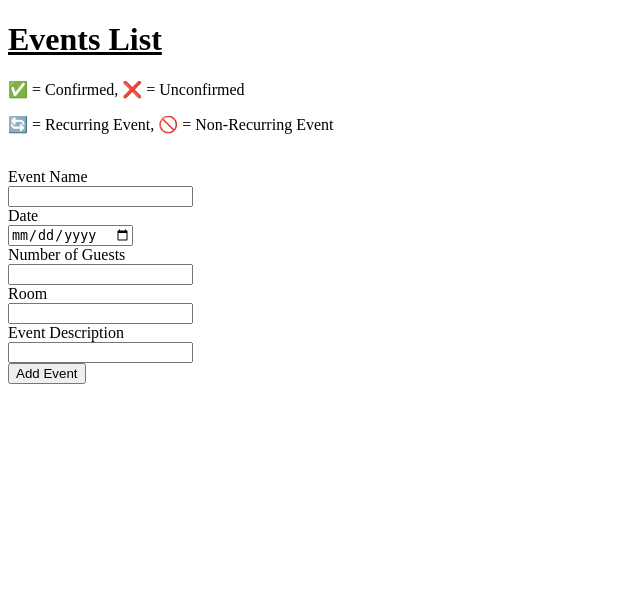
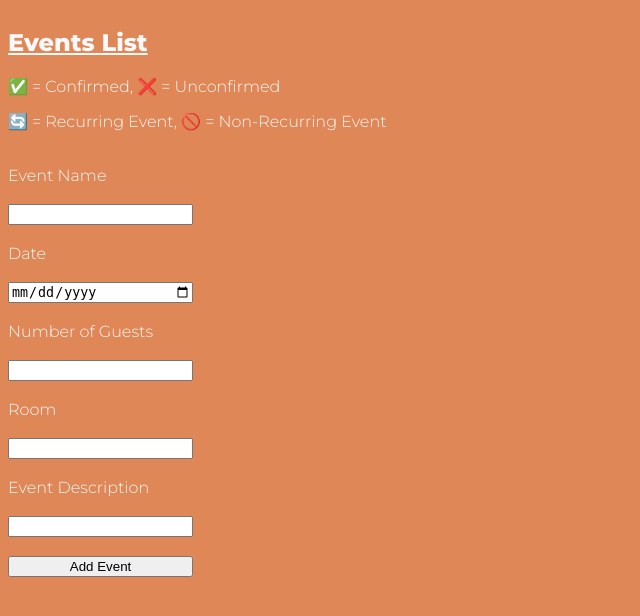
Before and after one commit to spencerT101/FlaskTemplateLabDay14, a Flask app: page /events in a window 1280 px wide. Shown: the top 616 px of the page, without its empty margins (0-640 px from the left). Run offline with Flask 2, Linux system fonts and the light colour scheme.

Commit message:
Completed advanced extensions, added date picker and added basic CSS

```diff
--- a/Templates/index.html
+++ b/Templates/index.html
@@ -5,14 +5,34 @@
     <meta charset="UTF-8">
     <meta http-equiv="X-UA-Compatible" content="IE=edge">
     <meta name="viewport" content="width=device-width, initial-scale=1.0">
+    <link rel="preconnect" href="https://fonts.gstatic.com">
+    <link href="https://fonts.googleapis.com/css2?family=Montserrat:wght@300;800&display=swap" rel="stylesheet">
+    <link rel="stylesheet" href="style.css">
+    <style>
+        body {background-color: #df8757;
+        color: #f9f9f9;
+
+        font-family: 'Montserrat', sans-serif;
+        display: grid;
+        flex-direction: column;
+    }
+
+        form {
+        display: grid;
+        justify-content: flex-start;
+        flex-direction: column;
+        position: top;
+        }
+    </style>
     <title>{{ title }} - Our events list</title>
 </head>
 
 <body>
+    <aside>
     <h1><u>Events List</u></h1>
 
     {% for event in events %}
-    <div>
+    <div class="events">
         <b>{{ event.event_name}}</b> <br> {{ event.date }} <br>{{event.num_guest}}<br>
         {{event.room_loc}}<br>{{event.description}} <br>
         {% if event.confirmed %}
@@ -31,7 +51,9 @@
     {% endfor %}
     <p> &#9989 = Confirmed, ❌ = Unconfirmed</p>
     <p> 🔄  = Recurring Event, 🚫 = Non-Recurring Event</p>
+    </aside>
     <div>
+
         <form action="/events" method="post">
             <br>
             <label for="name"> Event Name</label>
--- /dev/null
+++ b/Templates/style.css
@@ -0,0 +1,10 @@
+body {background-color: #df8757;
+    color: #ebd7d1;
+    font-family: 'Montserrat', sans-serif;
+    display: flex;
+}
+
+form {
+    display: grid;
+    justify-content: center;
+}
```
